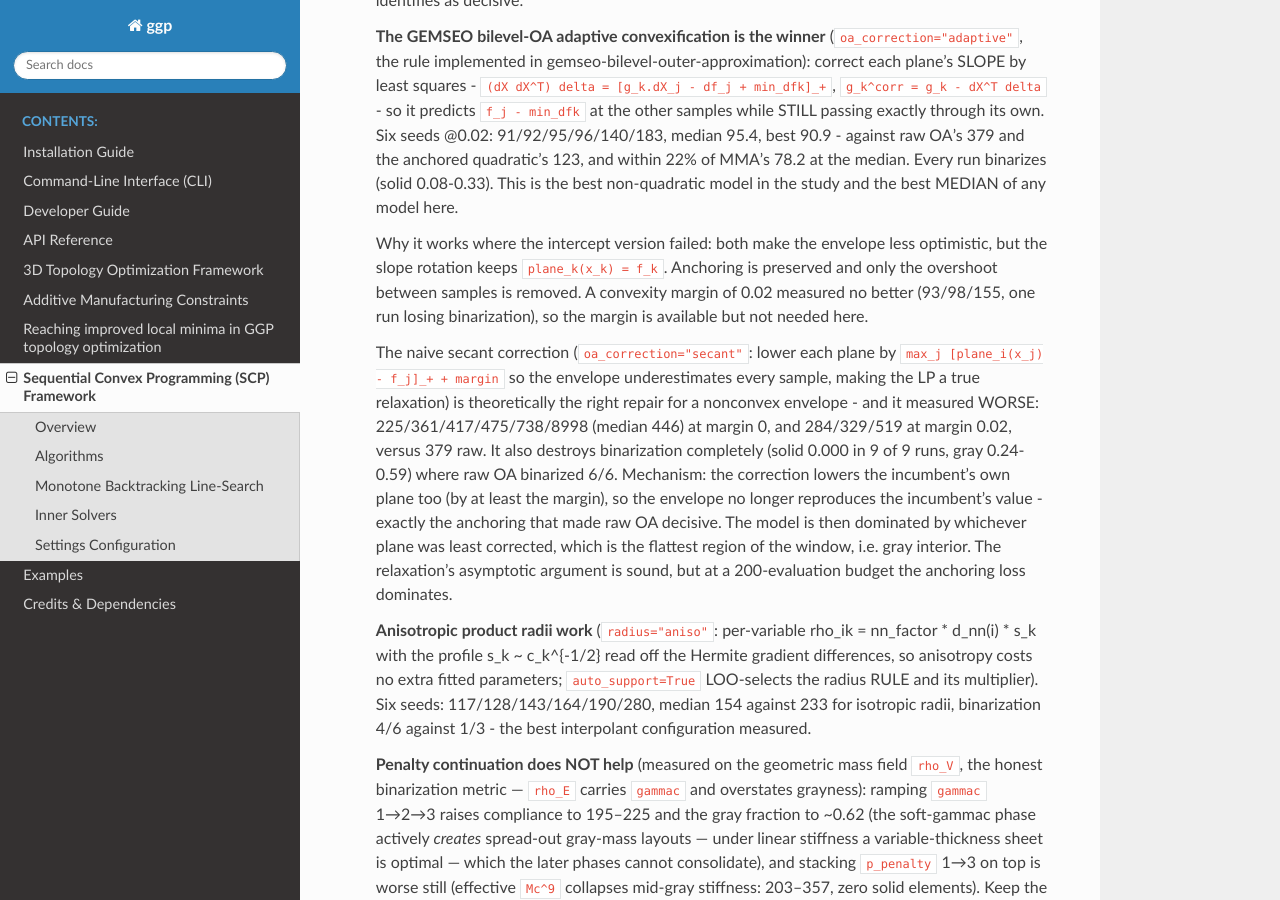
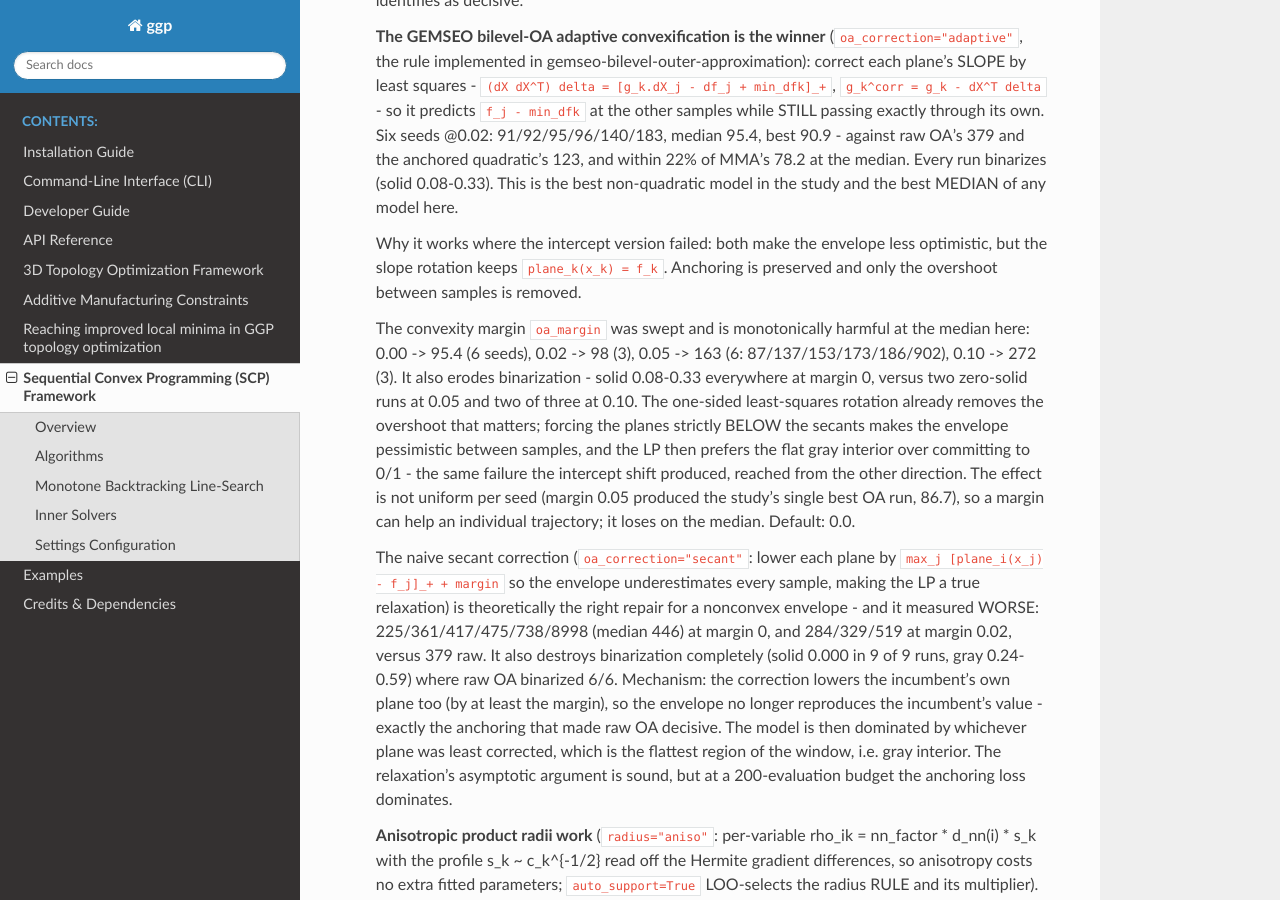
Before and after one commit to SimoneConiglio/generalized_geometry_projection, a Sphinx documentation site: the page built from docs/scp_uno_guide.rst, in a window 1280 px wide and 900 px high, scrolled down 6844 px. Built offline with Sphinx 7.4.7 and the Read the Docs theme 3.1.0, drawn with Linux system fonts in a browser that asks for light colours.

Commit message:
Docs: convexity-margin sweep - harmful at the median, erodes binarization
0.00 -> 95.4 (6 seeds), 0.02 -> 98 (3), 0.05 -> 163 (6), 0.10 -> 272 (3).
The one-sided rotation already removes the overshoot that matters; a
strict margin makes the envelope pessimistic between samples and the LP
then prefers gray interior. Best single OA run of the study did come
from margin 0.05 (86.7), so the effect is per-trajectory, not uniform.

Co-Authored-By: Claude Fable 5 <noreply@anthropic.com>
Claude-Session: https://claude.ai/code/session_01CG7waKSaRC4EUnPzca3QFu

```diff
--- a/docs/scp_uno_guide.rst
+++ b/docs/scp_uno_guide.rst
@@ -377,9 +377,21 @@ The framework provides seven major algorithms:
    Why it works where the intercept version failed: both make the
    envelope less optimistic, but the slope rotation keeps
    ``plane_k(x_k) = f_k``. Anchoring is preserved and only the
-   overshoot between samples is removed. A convexity margin of 0.02
-   measured no better (93/98/155, one run losing binarization), so the
-   margin is available but not needed here.
+   overshoot between samples is removed.
+
+   The convexity margin ``oa_margin`` was swept and is monotonically
+   harmful at the median here: 0.00 -> 95.4 (6 seeds), 0.02 -> 98 (3),
+   0.05 -> 163 (6: 87/137/153/173/186/902), 0.10 -> 272 (3). It also
+   erodes binarization - solid 0.08-0.33 everywhere at margin 0, versus
+   two zero-solid runs at 0.05 and two of three at 0.10. The one-sided
+   least-squares rotation already removes the overshoot that matters;
+   forcing the planes strictly BELOW the secants makes the envelope
+   pessimistic between samples, and the LP then prefers the flat gray
+   interior over committing to 0/1 - the same failure the intercept
+   shift produced, reached from the other direction. The effect is not
+   uniform per seed (margin 0.05 produced the study's single best OA
+   run, 86.7), so a margin can help an individual trajectory; it loses
+   on the median. Default: 0.0.
 
    The naive secant correction (``oa_correction="secant"``: lower each plane by
    ``max_j [plane_i(x_j) - f_j]_+ + margin`` so the envelope underestimates
```
